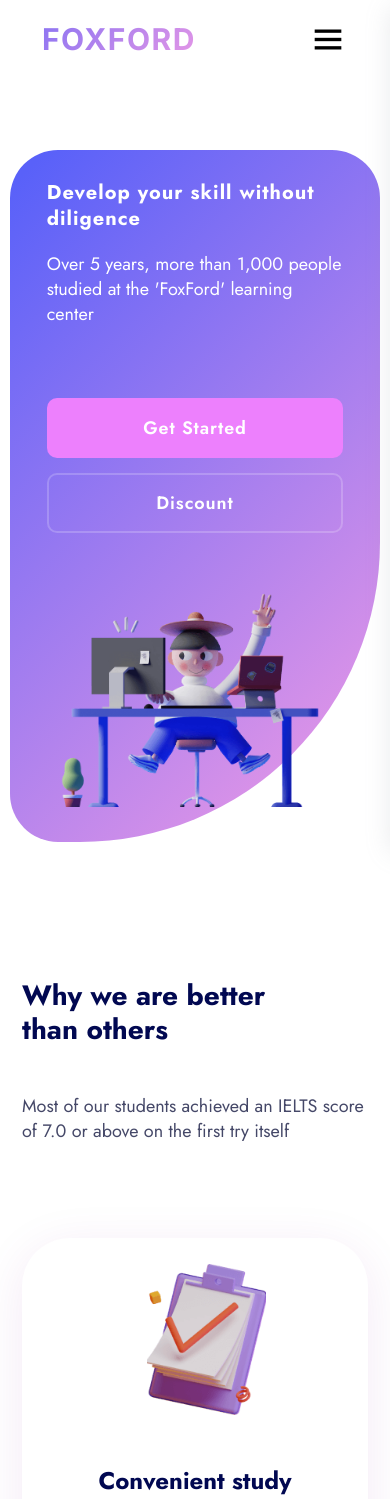
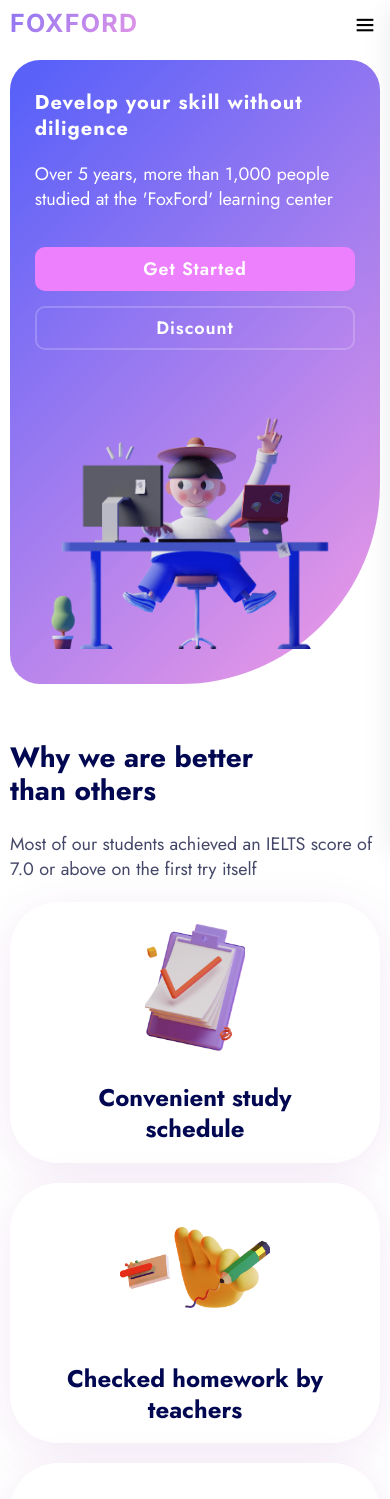
Before and after one commit to AzizRakhim/Foxford, a React (Create React App) app: page / in a window 390 px wide. Shown: the top 1499 px of the page. Built offline with nearby package versions, Linux system fonts and the light colour scheme.

Commit message:
refactor: responsiveness is made user-friendly

```diff
--- a/src/App.scss
+++ b/src/App.scss
@@ -1,7 +1,7 @@
 @import url('https://fonts.googleapis.com/css2?family=Jost:wght@400;500;600;700&display=swap');
 @import url('https://fonts.googleapis.com/css2?family=Inter:wght@700&display=swap');
 
-body{
+body {
   min-height: 100vh;
   background-color: #fff;
   font-family: 'Jost', sans-serif;
@@ -15,17 +15,23 @@ body{
   margin: 0 auto;
 }
 
-::-webkit-scrollbar{
+::-webkit-scrollbar {
   width: 20px;
 }
 
-::-webkit-scrollbar-track{
+::-webkit-scrollbar-track {
   background: #efefef;
 }
 
-::-webkit-scrollbar-thumb{
+::-webkit-scrollbar-thumb {
   background-color: #c5c5c5;
   border-radius: 20px;
   border: 6px solid transparent;
   background-clip: content-box;
 }
+
+@media screen and (max-width: 576px) {
+  .container {
+    padding: 0 10px;
+  }
+}
--- a/src/components/Better/Better.scss
+++ b/src/components/Better/Better.scss
@@ -136,10 +136,78 @@
 
 @media screen and (max-width: 576px) {
   .better__list {
+    grid-gap: 20px;
+
     img {
       width: 60%;
       height: 100%;
       object-fit: cover;
     }
+
+    &-title {
+      margin-bottom: 24px;
+    }
+
+    .better__item {
+      margin-bottom: 0 !important;
+
+      &:nth-child(2) {
+        padding-top: 10px;
+        padding-bottom: 10px;
+      }
+
+      .schedule__holder {
+        padding-left: 0;
+        margin-bottom: 20px;
+
+        img {
+          width: 100px;
+          height: 150px;
+          object-fit: contain;
+        }
+      }
+
+      &:nth-child(3) {
+        padding-top: 10px;
+        padding-bottom: 10px;
+      }
+
+      .check__holder {
+        padding-left: 0;
+        margin-bottom: 20px;
+
+        img {
+          width: 150px;
+          height: 150px;
+          object-fit: contain;
+        }
+      }
+    }
+
+    &:nth-child(4) {
+      padding-top: 10px;
+      padding-bottom: 10px;
+    }
+
+    .platform__holder {
+      padding-left: 0;
+      margin-bottom: 20px;
+
+      img {
+        width: 150px;
+        height: 150px;
+        object-fit: contain;
+      }
+    }
+
+    .better__text {
+      margin-bottom: 0;
+    }
+  }
+
+
+  #better {
+    padding-top: 57px;
+    margin-bottom: 57px;
   }
 }
--- a/src/components/Header/Header.scss
+++ b/src/components/Header/Header.scss
@@ -163,6 +163,10 @@
   align-items: center;
   justify-content: center;
   display: none;
+  height: 40px;
+  width: 40px;
+  justify-content: center;
+  align-items: center;
 
   .bx {
     font-size: 40px;
@@ -175,7 +179,7 @@
 
 @media screen and (max-width: 992px) {
   .header__menu-btn {
-    display: block;
+    display: flex;
   }
 
   .header__nav {
@@ -270,15 +274,33 @@
 }
 
 @media screen and (max-width: 576px) {
+  .header {
+    padding: 10px 0;
+  }
+
   .header__nav {
     width: 90%;
     right: -90%;
+  }
+
+  .header__menu-btn {
+    width: 30px;
+    height: 30px;
+
+    .bx-menu {
+      font-size: 25px;
+    }
   }
 
   .header__settings {
     width: 90%;
     right: -90%;
   }
+
+  .header__logo-link {
+    font-size: 25px;
+  }
+
 }
 
 
--- a/src/components/Hero/Hero.scss
+++ b/src/components/Hero/Hero.scss
@@ -134,6 +134,11 @@
 }
 
 @media screen and (max-width: 576px) {
+  .hero__wrapper {
+    margin-top: 60px;
+    border-radius: 30px 30px 200px 30px;
+  }
+
   .hero__img {
     width: 100%;
     transform: translateY(-20px);
@@ -160,4 +165,16 @@
     padding: 15px;
     padding-top: 30px;
   }
+
+  .hero__text {
+    margin-bottom: 35px;
+  }
+
+  .general-btn {
+    padding: 7px 35px;
+  }
+
+  .hero__btn--simple {
+    padding: 7px 35px;
+  }
 }
--- a/src/components/Plans/Plans.scss
+++ b/src/components/Plans/Plans.scss
@@ -117,3 +117,9 @@
     grid-template-columns: 1fr;
   }
 }
+
+@media screen and (max-width: 576px) {
+  #plans {
+    padding-top: 50px;
+  }
+}
--- a/src/components/Reverse/Reverse.scss
+++ b/src/components/Reverse/Reverse.scss
@@ -1,89 +1,95 @@
-#reverse{
+#reverse {
   padding-bottom: 125px;
   background: rgba(237, 128, 253, 0.05);
 }
 
-.reverse__item{
-  &:first-child{
+.reverse__item {
+  &:first-child {
     margin-bottom: 9px;
 
-    .reverse__img-box{
+    .reverse__img-box {
       margin-right: 25px;
     }
   }
 
-  &:last-child{
+  &:last-child {
     flex-direction: row-reverse;
 
-    .reverse__content{
+    .reverse__content {
       margin-right: 57px;
     }
   }
 }
 
-.reverse__img-box{
+.reverse__img-box {
   width: 52%;
 
-  img{
+  img {
     width: 100%;
     height: 100%;
     object-fit: cover;
   }
 }
 
-.reverse__content{
+.reverse__content {
   width: 48%;
   max-width: 530px;
 }
 
-.reverse__title{
+.reverse__title {
   font-weight: 700;
   font-size: 48px;
   line-height: 120%;
   color: #010851;
   margin-bottom: 38px;
 
-  &--pink{
+  &--pink {
     color: #ed80fd;
   }
 }
 
-.reverse__text{
+.reverse__text {
   margin-bottom: 20px;
 }
 
 @media screen and (max-width: 1250px) {
-  .reverse__title{
+  .reverse__title {
     font-size: 38px;
   }
 }
 
 @media screen and (max-width: 992px) {
-  .reverse__title{
+  .reverse__title {
     font-size: 28px;
   }
 
-  .reverse__btn{
+  .reverse__btn {
     padding: 15px 35px;
   }
 }
 
 @media screen and (max-width: 768px) {
-  .reverse__item{
+  .reverse__item {
     flex-direction: column !important;
 
-    & > div{
+    &>div {
       width: 100%;
       margin-right: 0 !important;
 
-      img{
+      img {
         width: 80%;
       }
     }
   }
 
-  .reverse__img-box{
+  .reverse__img-box {
     display: flex;
     justify-content: center;
   }
 }
+
+@media screen and (max-width: 576px) {
+  #reverse {
+    padding-bottom: 25px;
+  }
+}
```
